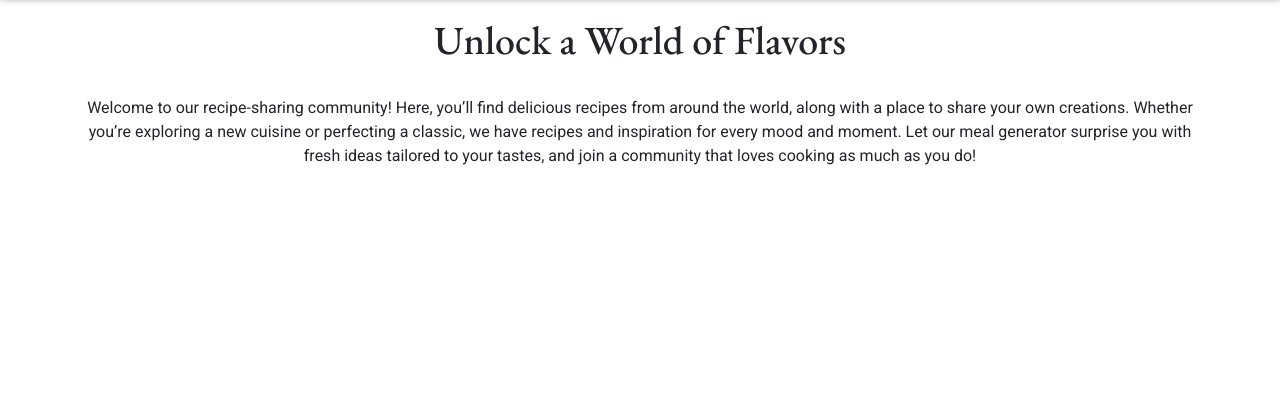
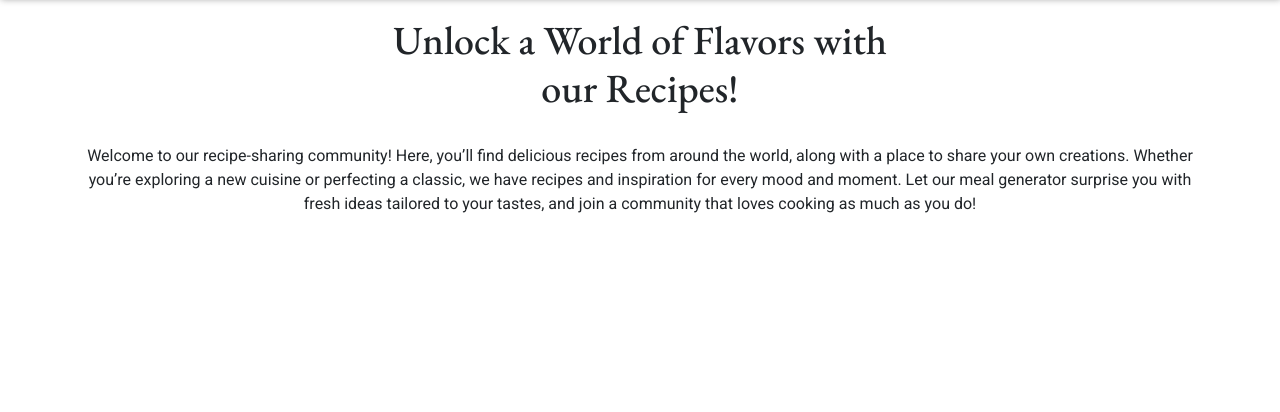
Before and after one commit to roshin26/Recipe-sharing-application, a Django app: page / in a window 1280 px wide. Shown: the part 86-498 px from the top of the page. Run offline with Django 5.2, Linux system fonts and the light colour scheme; data that the repository does not hold is empty; some libraries are stand-ins or nearby versions.

Commit message:
test workflow

```diff
--- a/home/templates/home/index.html
+++ b/home/templates/home/index.html
@@ -6,7 +6,7 @@
 
 <div class="container flex-column pt-3">
     <section class="text-center">
-        <h1 class="main-title mx-auto">Unlock a World of Flavors</h1>
+        <h1 class="main-title mx-auto">Unlock a World of Flavors with our Recipes!</h1>
 
         <p class="pt-4">
             Welcome to our recipe-sharing community! Here, you’ll find delicious recipes from around the world, along with a place to share your own creations. Whether you’re exploring a new cuisine or perfecting a classic, we have recipes and inspiration for every mood and moment. Let our meal generator surprise you with fresh ideas tailored to your tastes, and join a community that loves cooking as much as you do!
```
Also changed, not shown: 1 other file.
